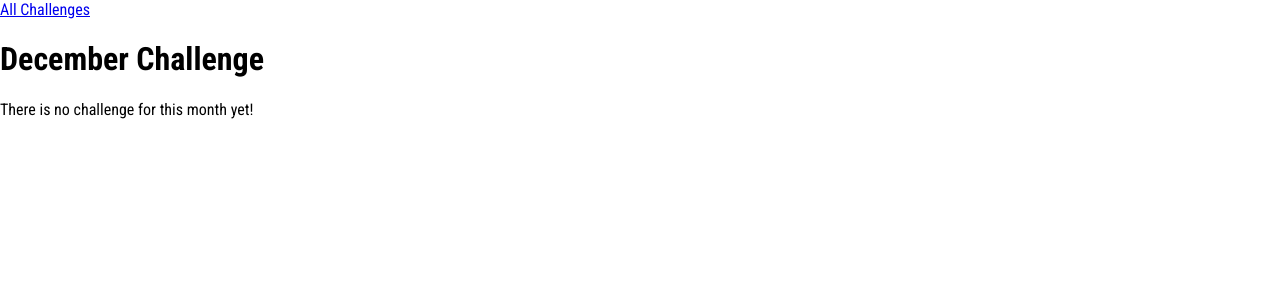
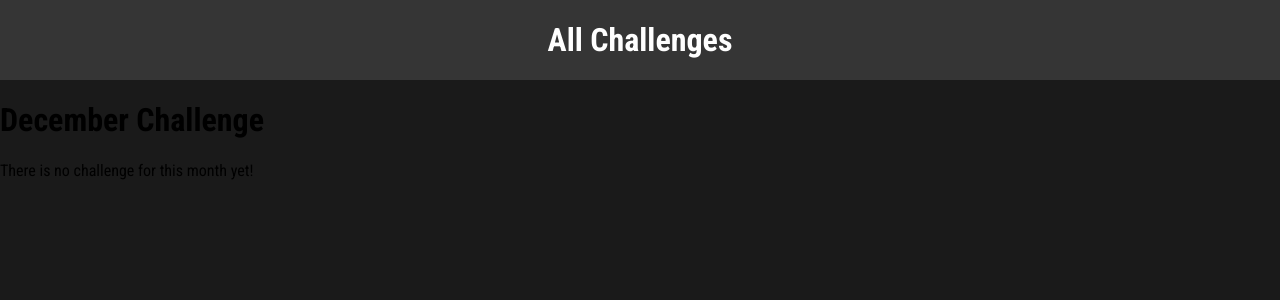
Before and after one commit to taylor50737/monthly-challenge, a Django app: page /challenges/december in a window 1280 px wide. Shown: the top 300 px of the page. Run offline with Django 5.2, Linux system fonts and the light colour scheme.

Commit message:
Adding CSS Styling

```diff
--- /dev/null
+++ b/challenges/static/challenges/includes/header.css
@@ -0,0 +1,25 @@
+header {
+  width: 100%;
+  height: 5rem;
+  background-color: #353535;
+}
+
+header nav {
+  width: 100%;
+  height: 100%;
+  display: flex;
+  justify-content: center;
+  align-items: center;
+}
+
+header nav a {
+  color: white;
+  font-size: 2rem;
+  font-weight: bold;
+  text-decoration: none;
+}
+
+header nav a:hover,
+header nav a:active {
+  color: #7e0154;
+}
--- a/challenges/templates/challenges/challenge.html
+++ b/challenges/templates/challenges/challenge.html
@@ -1,4 +1,10 @@
 {% extends "base.html" %}
+{% load static %}
+
+{% block css_files %}
+    <link rel="stylesheet" href="{% static "challenges/challenges.css" %}">
+    <link rel="stylesheet" href="{% static "challenges/includes/header.css" %}">
+{% endblock %}
 
 {% block page_title%}
   {{month_name|title}} Challenge
@@ -10,6 +16,6 @@
   {% if text is not None %}
     <h2>{{ text }}</h2>
   {% else %}
-    <p>There is no challenge for this month yet!</p>
+    <p class="fallback">There is no challenge for this month yet!</p>
   {%endif%}
 {% endblock %}
--- a/challenges/templates/challenges/index.html
+++ b/challenges/templates/challenges/index.html
@@ -5,6 +5,7 @@
 
 {% block css_files %}
     <link rel="stylesheet" href="{% static "challenges/challenges.css" %}">
+    <link rel="stylesheet" href="{% static "challenges/includes/header.css" %}">
 {% endblock %}
 
 {% block page_title %}
--- a/static/styles.css
+++ b/static/styles.css
@@ -5,5 +5,6 @@ html {
 }
 
 body {
-    margin: 0;
+  margin: 0;
+  background-color: #1a1a1a;
 }
```
Also changed, not shown: challenges/static/challenges/challenge.css (added, +22 -0 lines), challenges/static/challenges/challenges.css (+35 -1 lines).
